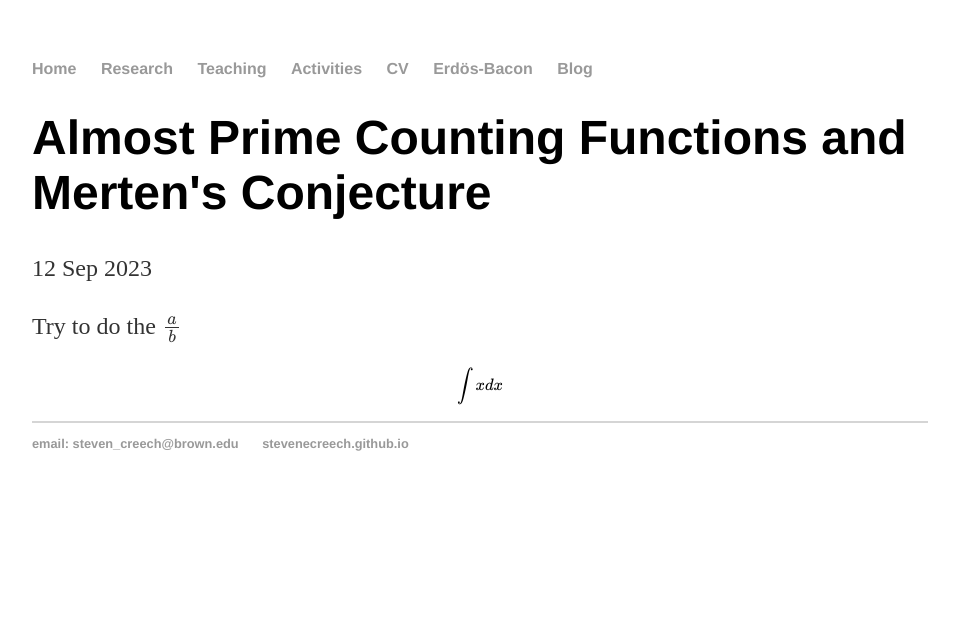
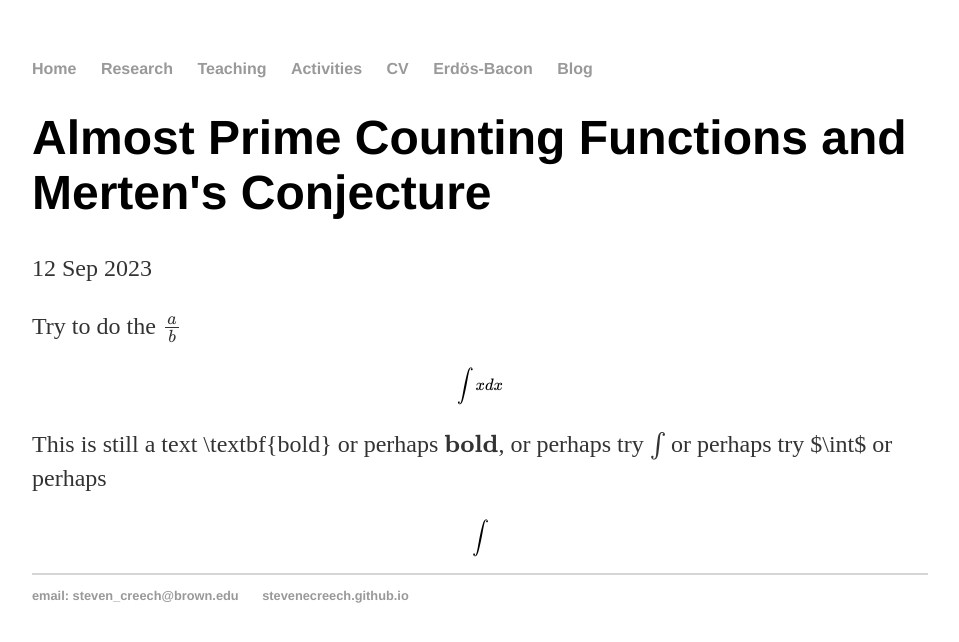
Before and after one commit to stevenecreech/stevenecreech.github.io, a Jekyll site: the page built from _posts/2023-09-12-Almost-Prime-Counting-Functions-and-Meterns-Conjecture.md, in a window 1280 px wide. Shown: the top 642 px of the page, without its empty margins (160-1119 px from the left). Built offline with Jekyll 4.4.1, drawn with Linux system fonts in a browser that asks for light colours; Markdown is read by kramdown in place of the engine named in the settings; formulas are drawn with MathJax 3.

Commit message:
Update 2023-09-12-Almost-Prime-Counting-Functions-and-Meterns-Conjecture.md

```diff
--- a/_posts/2023-09-12-Almost-Prime-Counting-Functions-and-Meterns-Conjecture.md
+++ b/_posts/2023-09-12-Almost-Prime-Counting-Functions-and-Meterns-Conjecture.md
@@ -8,3 +8,8 @@ date: 2023-09-12
 Try to do the $$\frac{a}{b}$$
 
 $$\int xdx$$
+
+
+This is still a text \textbf{bold} or perhaps $$\textbf{bold}$$, or perhaps try $$\int$$ or perhaps try $\int$ or perhaps
+
+$$\int$$
```
